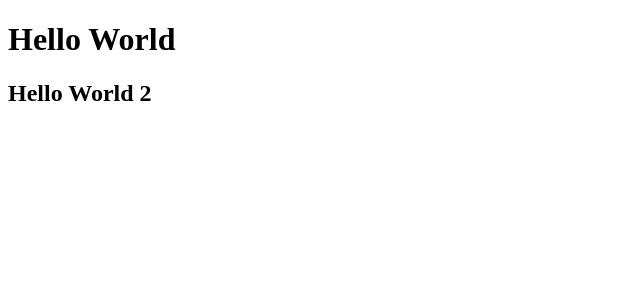
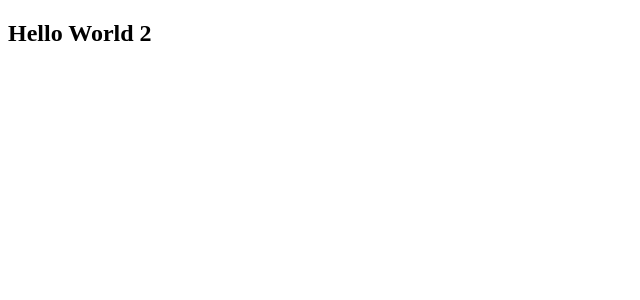
Before and after one commit to varuniit1994/react_practice, a React (Create React App) app: page / in a window 1280 px wide. Shown: the top 300 px of the page, without its empty margins (0-640 px from the left). Built offline with nearby package versions, Linux system fonts and the light colour scheme.

Commit message:
JSX expression basic.

```diff
--- a/src/App.js
+++ b/src/App.js
@@ -1,6 +1,13 @@
 import React from 'react';
 
 function FirstComponent()
+{
+  return(
+    <h2>Hello World 1</h2>
+  )
+}
+
+function SecoundComponent()
 {
   return(
     <h2>Hello World 2</h2>
@@ -10,8 +17,7 @@ function FirstComponent()
 function App() {
   return (
     <div>
-      <h1>Hello World</h1>
-      <FirstComponent></FirstComponent>
+      {3>5?<FirstComponent/>:<SecoundComponent/>}
     </div>
   )
 }
```
